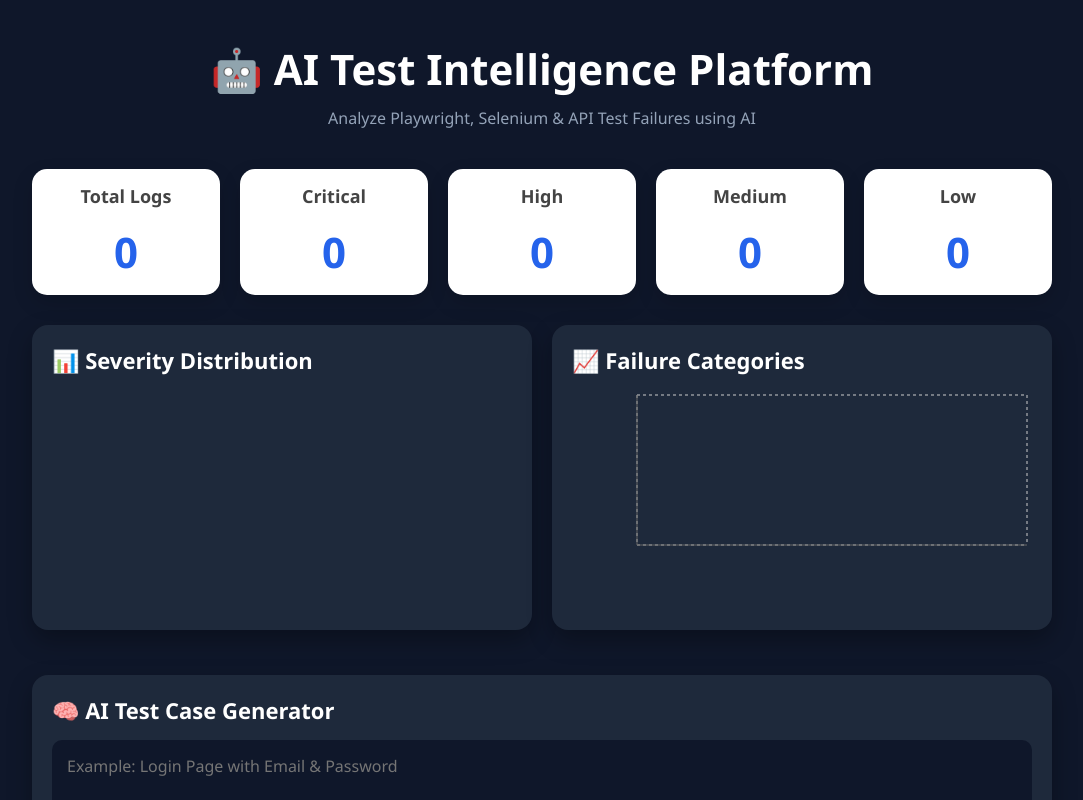
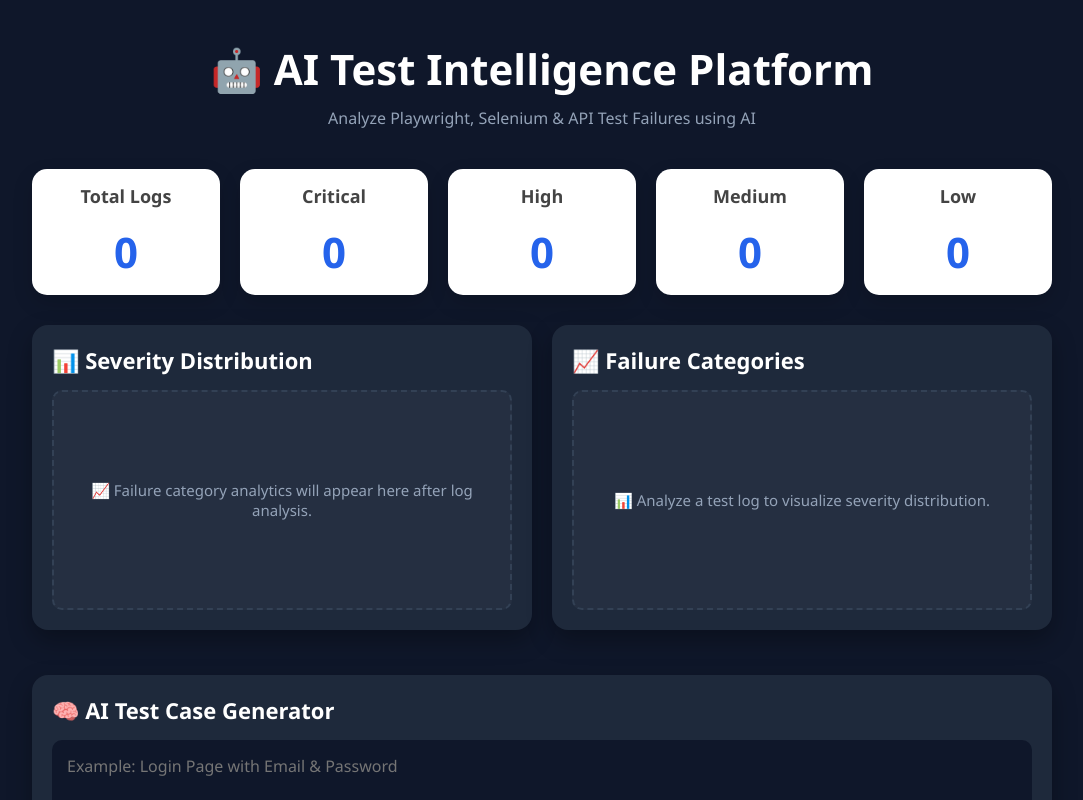
Before and after one commit to venkatkrishnan060-cell/AI-Test-Intelligence, a React app in the folder frontend/: page / in a window 1280 px wide. Shown: the top 800 px of the page, without its empty margins (98-1181 px from the left). Built offline with nearby package versions, Linux system fonts and the light colour scheme; the HTML template or start-up script is replaced by a standard one.

Commit message:
feat: enhance dashboard with empty state placeholders

```diff
--- a/frontend/src/components/Charts.css
+++ b/frontend/src/components/Charts.css
@@ -14,3 +14,18 @@
     grid-template-columns: 1fr;
   }
 }
+
+.empty-chart {
+  height: 220px;
+  display: flex;
+  justify-content: center;
+  align-items: center;
+  text-align: center;
+  color: #94a3b8;
+  font-size: 15px;
+  font-weight: 500;
+  border: 2px dashed #334155;
+  border-radius: 10px;
+  background: rgba(255, 255, 255, 0.03);
+  padding: 20px;
+}
--- a/frontend/src/components/Charts.jsx
+++ b/frontend/src/components/Charts.jsx
@@ -68,6 +68,38 @@
     <div className="card">
       <h2>📊 Severity Distribution</h2>
 
+      {categoryData.length > 0 ? (
+  <ResponsiveContainer width="100%" height={220}>
+    <BarChart data={categoryData}>
+      <CartesianGrid strokeDasharray="3 3" />
+      <XAxis
+        dataKey="name"
+        angle={-20}
+        textAnchor="end"
+        interval={0}
+        height={60}
+      />
+      <YAxis />
+      <Tooltip />
+      <Bar
+        dataKey="value"
+        fill="#3b82f6"
+        radius={[8, 8, 0, 0]}
+      />
+    </BarChart>
+  </ResponsiveContainer>
+) : (
+  <div className="empty-chart">
+    📈 Failure category analytics will appear here after log analysis.
+  </div>
+)}
+    </div>
+
+    {/* Failure Category Bar Chart */}
+    <div className="card">
+      <h2>📈 Failure Categories</h2>
+
+      {severityData.length > 0 ? (
         <ResponsiveContainer width="100%" height={220}>
           <PieChart>
             <Pie
@@ -87,30 +119,11 @@
             <Tooltip />
           </PieChart>
         </ResponsiveContainer>
+      ) : (
+        <div className="empty-chart">
+          📊 Analyze a test log to visualize severity distribution.
         </div>
-
-    {/* Failure Category Bar Chart */}
-    <div className="card">
-      <h2>📈 Failure Categories</h2>
-
-      <ResponsiveContainer width="100%" height={220}>
-        <BarChart data={categoryData}>
-          <CartesianGrid strokeDasharray="3 3" />
-                <XAxis
-            dataKey="name"
-            angle={-20}
-            textAnchor="end"
-            interval={0}
-            height={60}/>
-          <YAxis />
-          <Tooltip />
-          <Bar
-            dataKey="value"
-            fill="#3b82f6"
-            radius={[8, 8, 0, 0]}
-          />
-        </BarChart>
-      </ResponsiveContainer>
+      )}
     </div>
 
   </div>
```
Lines whose indentation alone changed are shown as unchanged.
